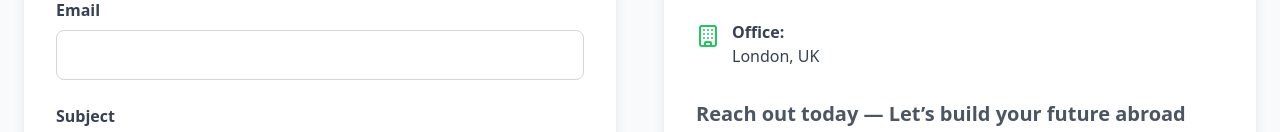
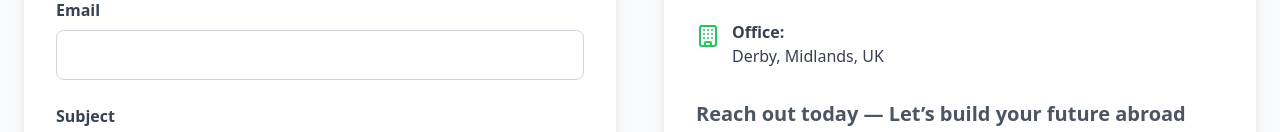
Before and after one commit to Lucasdeekay/alismitch, a React (Vite) app: page /contact in a window 1280 px wide. Shown: the part 648-780 px from the top of the page. Built offline with nearby package versions, Linux system fonts and the light colour scheme.

Commit message:
Update ContactPage.jsx

```diff
--- a/src/pages/ContactPage.jsx
+++ b/src/pages/ContactPage.jsx
@@ -151,7 +151,7 @@ export const ContactPage = () => {
                   />
                   <div>
                     <span className="font-semibold block">Office:</span>
-                    <span>London, UK</span>
+                    <span>Derby, Midlands, UK</span>
                   </div>
                 </div>
               </div>
```
